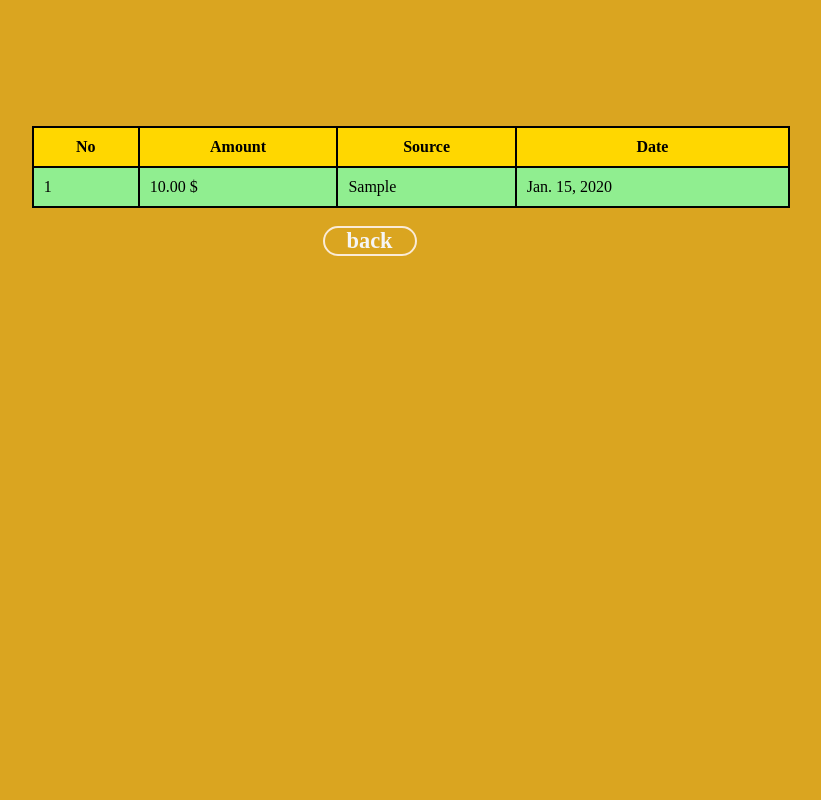
After one commit to ulugbek-pythonist/budget-tracker, a Django app: template templates/weekly-income.html in a window 1280 px wide. The commit adds this page. Shown: the whole page, without its empty margins (229-1050 px from the left). Run offline with Django 4.2, Linux system fonts and the light colour scheme; the template is opened without the code that fills it: values that come from a table or form of the project are taken from there, others are empty; tables that the repository leaves empty hold one stand-in row (values such as "Sample post").

Commit message:
incomes and expenses

```diff
--- a/records/urls.py
+++ b/records/urls.py
@@ -0,0 +1,9 @@
+from django.urls import path
+
+from . import views
+
+
+urlpatterns = [
+    path("weekly-expense/",views.weekly,name="weekly-expense"), # type: ignore
+    path("weekly-income/",views.weekly_income,name="weekly-income"), # type: ignore
+]
--- a/templates/wallet.html
+++ b/templates/wallet.html
@@ -72,7 +72,9 @@
 
         <div>
             <a href="{% url 'add-income' %}">Add income</a><br>
-            <a href="{% url 'add-expense' %}">Add expense</a>
+            <a href="{% url 'add-expense' %}">Add expense</a><br>
+            <a href="{% url 'weekly-income' %}">Weekly income</a><br>
+            <a href="{% url 'weekly-expense' %}">Weekly expense</a>
         </div>
     </main>
 </body>
--- /dev/null
+++ b/templates/weekly-income.html
@@ -0,0 +1,76 @@
+<style>
+
+    body{
+        background-color: goldenrod;
+    }
+    .info {
+        display: flex;
+        flex-direction: column;
+        align-items: center;
+        margin-top: 10%;
+    }
+
+    table,th,td {
+        border: 2px solid black;
+        border-radius: 2%;
+        border-collapse: collapse;
+        padding: 10px;
+    }
+    table{
+        width: 60%;
+    }
+
+    th{
+        background-color: gold;
+    }
+
+    td{
+        background-color: lightgreen;
+    }
+    a{
+        text-decoration: none;
+        font-weight: bold;
+        font-size: 1.4rem;
+        color: whitesmoke;
+    }
+    .tugma{
+        display: flex;
+        flex-direction: column;
+        align-items: center;
+        border: 2px solid antiquewhite;
+        width: 90px;
+        height: auto;
+        margin-left: 43%;
+        border-radius: 45px;
+    }
+    .tugma:hover{
+        background-color: dodgerblue;
+    }
+    .tugma:active{
+        background-color: tomato;
+    }
+</style>
+<body>
+    <div class="info">
+        <table>
+            <tr>
+                <th>No</th>
+                <th>Amount</th>
+                <th>Source</th>
+                <th>Date</th>
+            </tr>
+            {% for income in incomes %}
+            <tr>
+                <td>{{forloop.counter}}</td>
+                <td>{{income.amount}} $</td>
+                <td>{{income.source}}</td>
+                <td>{{income.date_operation}}</td>
+            </tr>
+            {% endfor %}
+        </table>
+    </div>
+    <br>
+    <div class="tugma">
+        <a href="{% url 'wallet' %}">back</a>
+    </div>
+</body>
```
Also changed, not shown: records/views.py (+12 -0 lines), templates/weekly-expense.html (added, +78 -0 lines).
